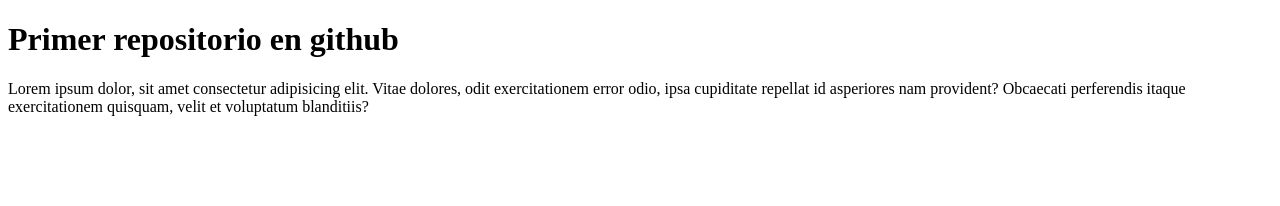
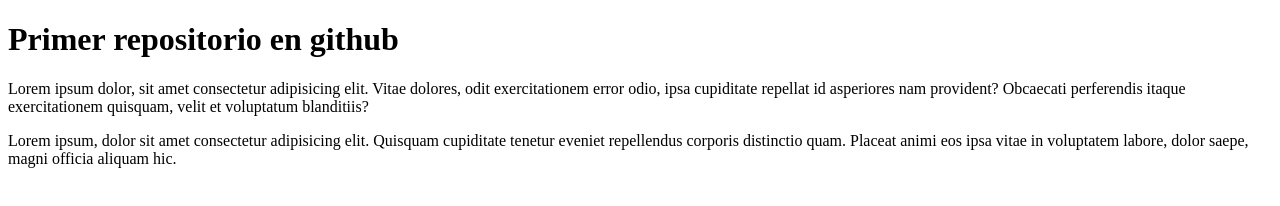
Before and after one commit to Daniel-DLR-02/mi-primer-repositorio, a plain HTML site: page index.html in a window 1280 px wide. Drawn offline with Linux system fonts and the light colour scheme.

Commit message:
Cambios realizados en la version 2.1 -Se añada un párrafo -Se completa el texto con Lorem ipsum -Y no se que mas contaros.

```diff
--- a/index.html
+++ b/index.html
@@ -8,5 +8,7 @@
 <body>
     <h1>Primer repositorio en github</h1>
     <p>Lorem ipsum dolor, sit amet consectetur adipisicing elit. Vitae dolores, odit exercitationem error odio, ipsa cupiditate repellat id asperiores nam provident? Obcaecati perferendis itaque exercitationem quisquam, velit et voluptatum blanditiis?</p>
+    <p>Lorem ipsum, dolor sit amet consectetur adipisicing elit. Quisquam cupiditate tenetur eveniet repellendus corporis distinctio quam. Placeat animi eos ipsa vitae in voluptatem labore, dolor saepe, magni officia aliquam hic.
+    </p>
 </body>
 </html>
```
